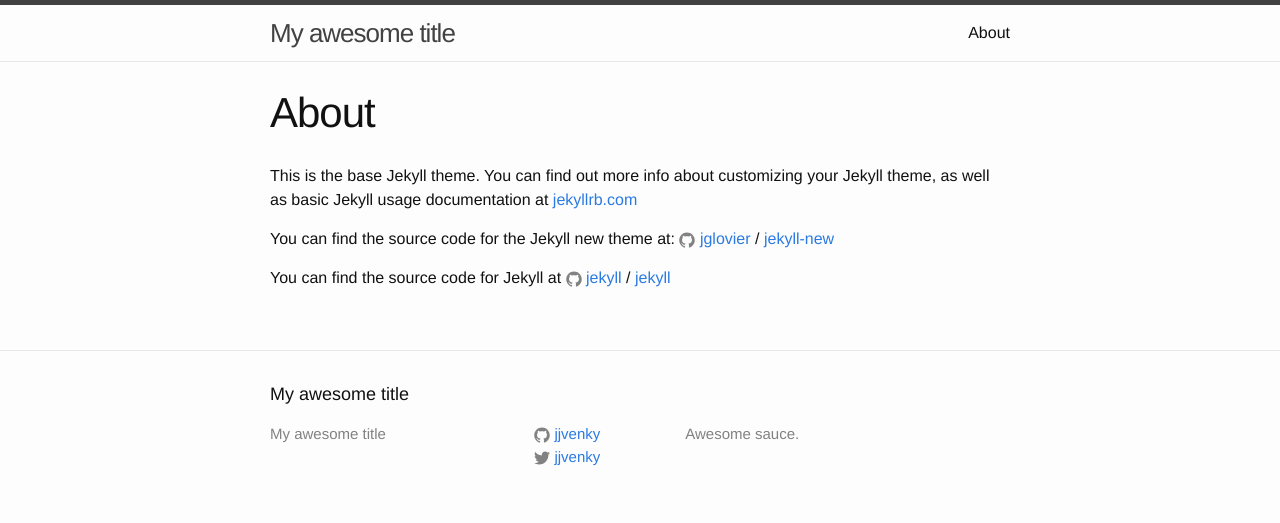
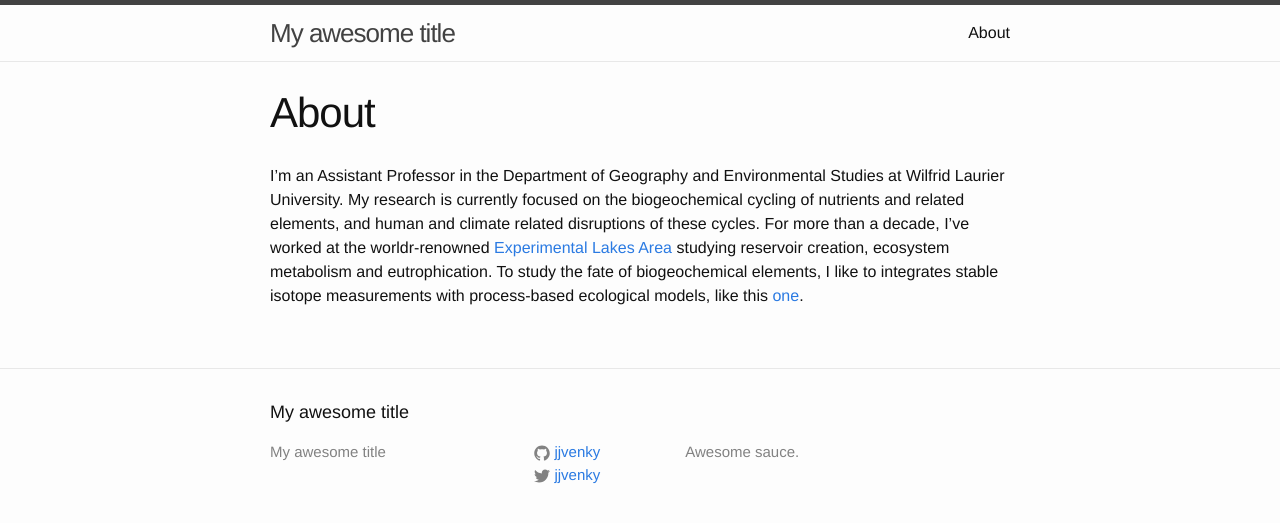
Before and after one commit to jjvenky/jjvenky.github.io, a Jekyll site: the page built from about.md, in a window 1280 px wide. Shown: the top 523 px of the page. Built offline with Jekyll 4.4.1, drawn with Linux system fonts in a browser that asks for light colours.

Commit message:
Update about.md

```diff
--- a/about.md
+++ b/about.md
@@ -4,12 +4,4 @@
 permalink: /about/
 ---
 
-This is the base Jekyll theme. You can find out more info about customizing your Jekyll theme, as well as basic Jekyll usage documentation at [jekyllrb.com](http://jekyllrb.com/)
-
-You can find the source code for the Jekyll new theme at:
-{% include icon-github.html username="jglovier" %} /
-[jekyll-new](https://github.com/jglovier/jekyll-new)
-
-You can find the source code for Jekyll at
-{% include icon-github.html username="jekyll" %} /
-[jekyll](https://github.com/jekyll/jekyll)
+I'm an Assistant Professor in the Department of Geography and Environmental Studies at Wilfrid Laurier University. My research is currently focused on the biogeochemical cycling of nutrients and related elements, and human and climate related disruptions of these cycles. For more than a decade, I've worked at the worldr-renowned [Experimental Lakes Area](http://www.iisd.org/ela/) studying reservoir creation, ecosystem metabolism and eutrophication. To study the fate of biogeochemical elements, I like to integrates stable isotope measurements with process-based ecological models, like this [one](https://scholar.google.ca/citations?view_op=view_citation&hl=en&user=4FQ_rQsAAAAJ&citation_for_view=4FQ_rQsAAAAJ:u5HHmVD_uO8C).
```
